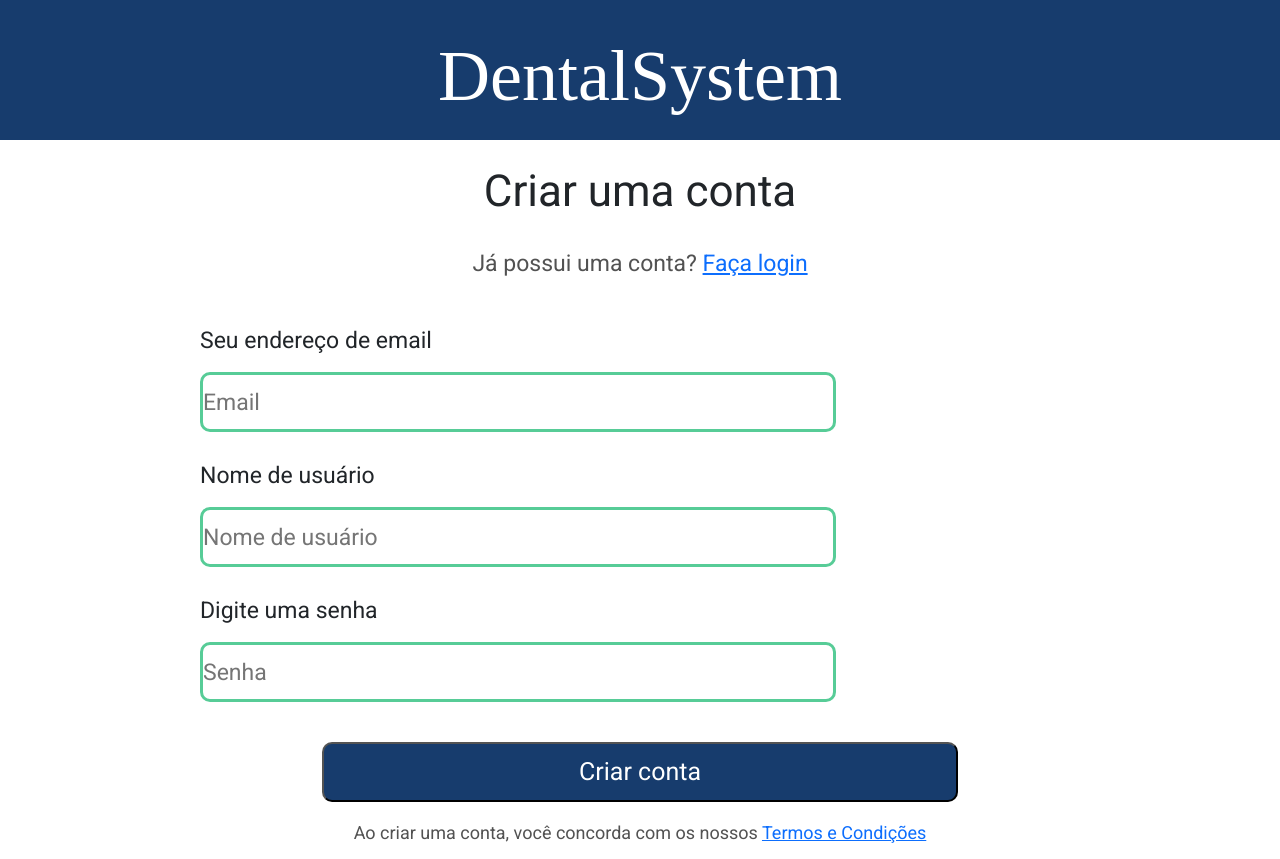
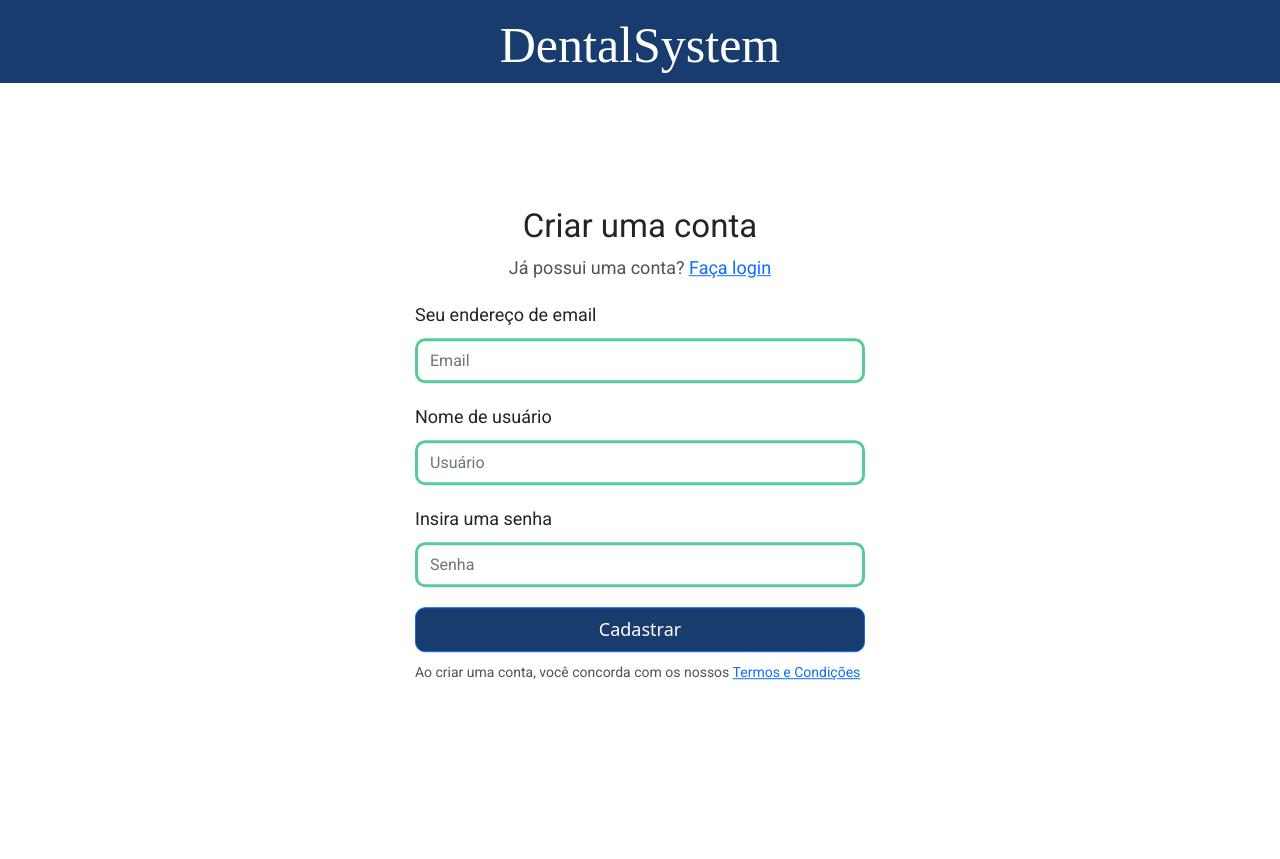
Before and after one commit to karolyneraq/DentalSystem, a plain HTML site: page Telas/Criar conta/index.html in a window 1280 px wide. After the commit the page ends 800 px from the top, so only its background shows below. Drawn offline with nearby package versions, Linux system fonts and the light colour scheme; a web font is replaced by a local one.

Commit message:
Finalizada a parte visual das telas de início e cadastro

```diff
--- a/Telas/Criar conta/index.html
+++ b/Telas/Criar conta/index.html
@@ -13,6 +13,7 @@
 
     <!-- Bootstreap-->
     <link href="https://cdn.jsdelivr.net/npm/bootstrap@5.1.0/dist/css/bootstrap.min.css" rel="stylesheet" integrity="sha384-KyZXEAg3QhqLMpG8r+8fhAXLRk2vvoC2f3B09zVXn8CA5QIVfZOJ3BCsw2P0p/We" crossorigin="anonymous">
+    <link rel="stylesheet" href="/Telas/bootstrap-5.0.2-dist/css/bootstrap.min.css">
     <link rel="stylesheet" href="./style.css"/>
 
     <!-- Scripts-->
@@ -30,23 +31,24 @@
             </div>
         </header>
         <main class="o-main">
-
+            <form id="formulario">
                 <h2>Criar uma conta</h2>
                 <p class="o-login">Já possui uma conta? <a href="url">Faça login</a></p>
-
+                <div class="form-group">
                     <p class="o-email">Seu endereço de email</p>
-            <input class="email" type="text" placeholder="Email">
-
+                    <input class="form-control" type="email" id="email-input" aria-describedby="emailHelp" placeholder="Email">
+                </div>
+                <div class="form-group">
                     <p class="o-user">Nome de usuário</p>
-            <input class="user"  type="text" placeholder="Nome de usuário">
-
-            <p class="o-senha">Digite uma senha</p>
-            <input class="senha"  type="password" placeholder="Senha">
-
-            <div class="bt">
-                <button class="cadastrar">Criar conta</button>
+                    <input class="form-control" type="text" id="usuario-input" placeholder="Usuário">
                 </div>
+                <div class="form-group">
+                    <p class="o-senha">Insira uma senha</p>
+                    <input class="form-control" type="password" id="senha-input" placeholder="Senha">
+                </div>
+                <button type="submit" class="btn btn-primary" id="cadastrar-button">Cadastrar</button>
                 <p class="o-termo">Ao criar uma conta, você concorda com os nossos <a href="url">Termos e Condições</a></p>
+                </form>
         </main>
     </div>
 </body>
--- a/Telas/Criar conta/style.css
+++ b/Telas/Criar conta/style.css
@@ -21,11 +21,10 @@
 
 h1{
     font-family: Source Serif Pro;
-    font-size: 72px;
-    line-height: 112px;
+    font-size: 50px;
     color: white;
     text-align: center;
-    padding-top: 20px;
+    padding-top: 15px;
 }
 
 .o-title{
@@ -43,57 +42,56 @@ h2, .o-login, .o-email, .o-user, .o-senha, .email, .user, .senha, .cadastrar, .o
 }
 
 h2{
-    font-size: 44px;
-    line-height: 52px;
+    font-size: 33px;
     text-align: center;
     padding-top: 25px;
+    font-weight: 590;
 }
 
 .o-login{
-    font-size: 23px;
-    line-height: 27px;
+    font-size: 18px;
     text-align: center;
     color: #525252;
-    padding-top: 25px;
-    padding-bottom: 20px;
+}
+
+#formulario{
+    position: absolute;
+    top: 55%;
+    left: 50%;
+    transform: translate(-50%, -50%);
 }
 
 .o-email, .o-user, .o-senha{
-    font-size: 23px;
-    line-height: 27px;
-    padding-left: 200px;
-    margin-top: 30px;
+    font-size: 18px;
+    margin-top: 20px;
+    margin-bottom: 10px;
 }
-.email, .user, .senha {
-    margin-left: 200px;
-    margin-top: 2px;
-    width: 636px;
-    height: 60px;
-    border: 3px solid;
+#email-input, #senha-input, #usuario-input{
+    border-radius: 10px;
     border-color: #57CC97;
-    border-radius: 10px;
+    width: 450px;
+    height: 45px;
+    border-width: 3px;
     text-align: left;
     outline: none;
-    font-size: 23px;
-}
-.bt{
-    text-align: center;
-}
+    font-size: 16px;
+    font-family: Roboto;
+    margin-top: 5px;
+  }
 
-.cadastrar{
-    margin-top: 40px;
+#cadastrar-button{
+    margin-top: 20px;
     background: #173C6D;
     border-radius: 10px;
-    width: 636px;
-    height: 60px;
+    width: 450px;
+    height: 45px;
     color: white;
-    font-size: 25px;
-}
+    font-size: 18px;
+  }
 
 .o-termo{
-    padding-top: 20px;
-    font-size: 18px;
+    padding-top: 10px;
+    font-size: 14px;
     line-height: 21px;
-    text-align: center;
     color: #525252;
 }
--- a/Telas/landing page/style.css
+++ b/Telas/landing page/style.css
@@ -18,11 +18,11 @@ body{
 
 h1{
   font-family: Source Serif Pro;
-  font-size: 72px;
-  line-height: 112px;
+  font-size: 50px;
   color: white;
   text-align: center;
-  padding-top: 20px;
+  padding-top: 15px;
+  padding-bottom: 8px;
 }
 
 .o-header{
@@ -35,7 +35,7 @@ h1{
 }
 
 #telaLogin{
-  width: 580px;
+  width: 500px;
   position: absolute;
   top: 55%;
   left: 50%;
@@ -44,54 +44,56 @@ h1{
 }
 
 .texto{
-  margin-top: 10px;
+  font-size: 24px;
   text-align: center;
+  padding-top: 15px;
+  font-family: Roboto;
 }
-.email, .senha {
-  margin-top: 5px;
-  width: 440px;
-  height: 60px;
-  border: 3px solid;
+
+#email-input, #senha-input{
+  border-radius: 10px;
   border-color: #57CC97;
-  border-radius: 10px;
+  width: 400px;
+  height: 45px;
+  border-width: 3px;
   text-align: left;
   outline: none;
-  font-size: 23px;
+  font-size: 16px;
   font-family: Roboto;
-  font-size: 22px;
+  margin-top: 5px;
+  margin-left: 30px;
 }
+
 .bt{
   text-align: center;
 }
-.cadastrar{
-  margin-top: 40px;
+#entrar-button{
+  margin-top: 20px;
   background: #173C6D;
   border-radius: 10px;
-  width: 440px;
-  height: 60px;
-  font-family: Arial, Helvetica, sans-serif;
-  font-size: 20px;
+  width: 400px;
+  height: 45px;
   color: white;
+  font-size: 18px;
 }
 
 .o-registro{
-    padding-top: 20px;
-    font-family:Roboto;
-    font-size: 18px;
-    line-height: 21px;
-    text-align: center;
-    color: #525252;
+  padding-top: 10px;
+  font-size: 16px;
+  line-height: 21px;
+  text-align: center;
+  color: #525252;
 }
 
-.campos, .texto{
+.campos{
   font-family: Roboto;
-  font-size: 24px;
+  font-size: 18px;
 }
 
 .campos{
   margin-top: 30px;
 }
 
-.email, .senha, .campos, .cadastrar{
-  margin-left: 45px;
+.email, .senha, .campos, #entrar-button{
+  margin-left: 30px;
 }
```
Also changed, not shown: Telas/landing page/landing_page.html (+5 -5 lines). Lines whose indentation alone changed are shown as unchanged.
